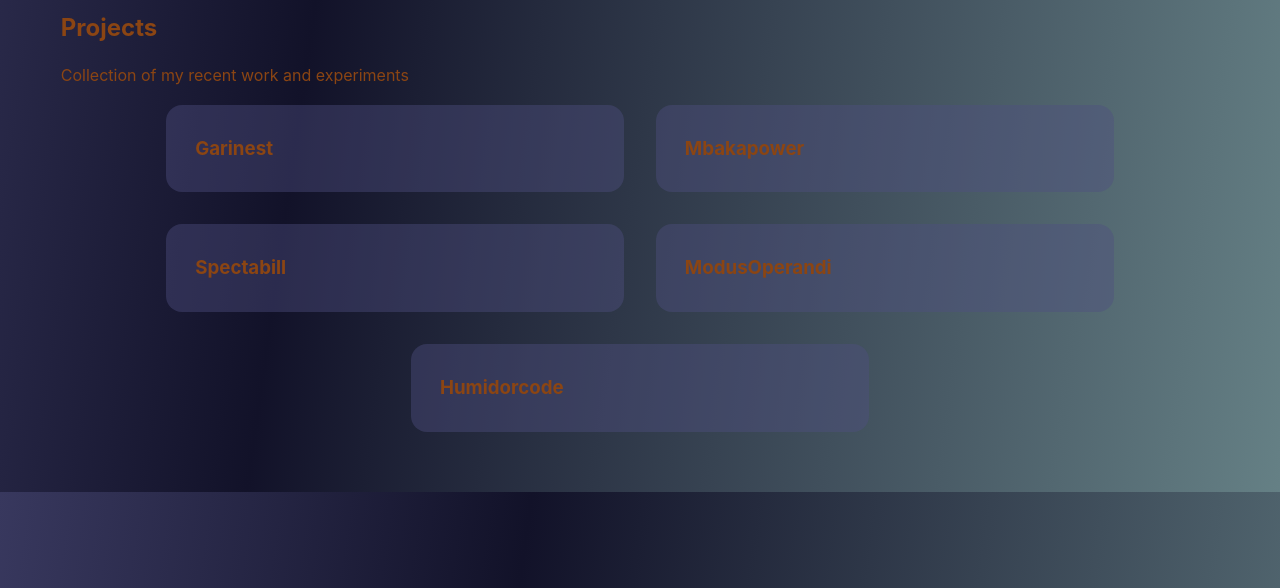
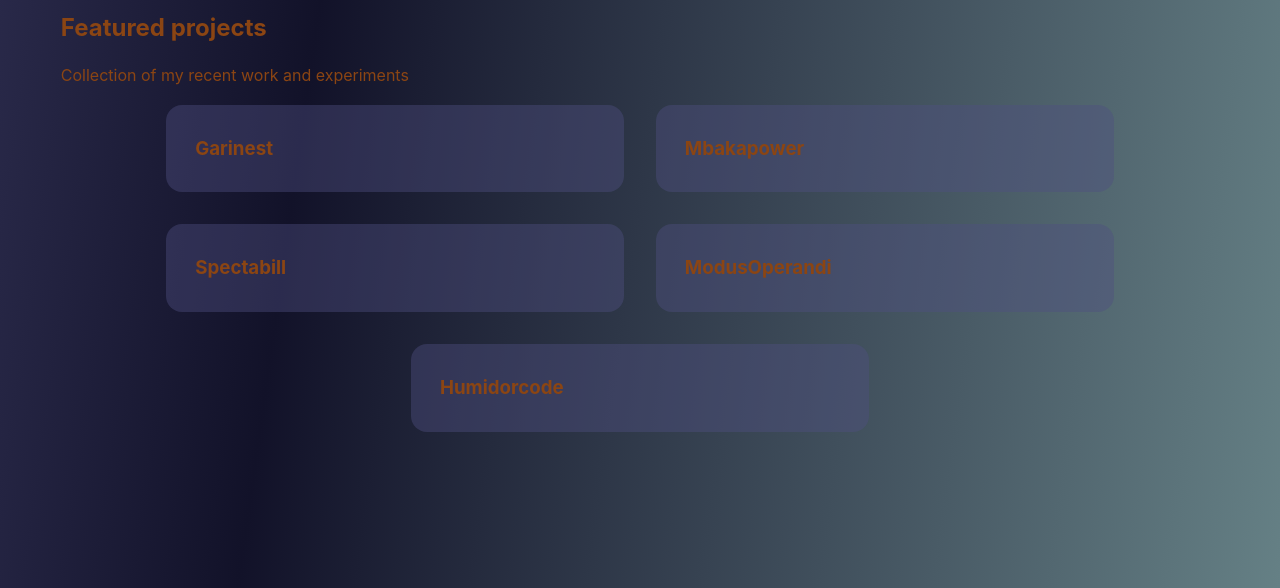
Before and after one commit to kunnoh/kunnoh.github.io, a Jekyll site: the page built from index.html, in a window 1280 px wide. Shown: the part 1541-2129 px from the top of the page. Built offline with Jekyll 4.4.1, drawn with Linux system fonts in a browser that asks for light colours.

Commit message:
update styles

```diff
--- a/assets/css/main.css
+++ b/assets/css/main.css
@@ -66,7 +66,7 @@
 main{
   padding: 1em;
   min-height: 100%;
-  margin-bottom: ;
+  margin-bottom: 3em;
 }
 footer{
   position: fixed;
--- a/index.html
+++ b/index.html
@@ -18,7 +18,7 @@
         <img src="assets/images/x.webp" alt="X">
     </div>
     <div class="col projects">
-        <h2>Projects</h2>
+        <h2>Featured projects</h2>
         <p>Collection of my recent work and experiments</p>
         <div class="row project">
             <div class="col container">
```
